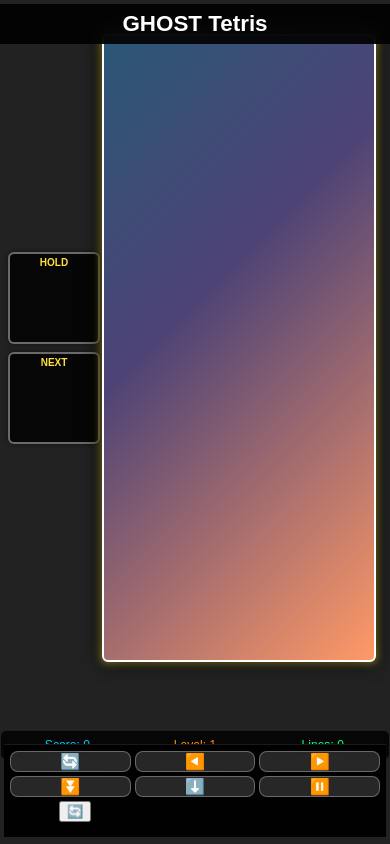
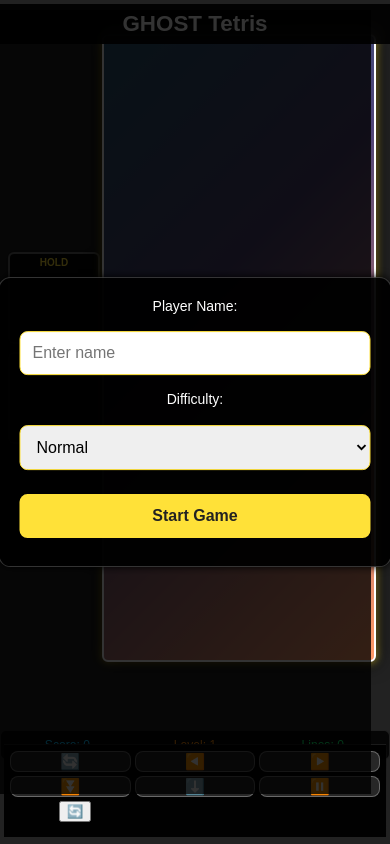
Before and after one commit to vigolub/tetris-ghost, a website: page index.html in a window 390 px wide. Drawn offline with Linux system fonts and the light colour scheme; no server answers.

Commit message:
Fix player setup visibility on mobile
- Fixed leaderboard container hiding the player setup form
- Made player setup accessible on mobile by keeping container visible
- Improved mobile layout for game initialization

```diff
--- a/style.css
+++ b/style.css
@@ -828,9 +828,24 @@ select#difficulty {
         display: none !important;
     }
 
-    /* Mobile leaderboard optimization */
+    /* Mobile leaderboard optimization - hide leaderboard but keep player setup */
+    #leaderboard-container #showLeaderboardBtn,
+    #leaderboard-container #leaderboard-modal {
+        display: none !important; /* Hide leaderboard during gameplay */
+    }
+
+    /* Keep leaderboard container visible but minimize it */
     #leaderboard-container {
-        display: none !important; /* Hide during gameplay */
+        position: fixed !important;
+        top: 0 !important;
+        left: 0 !important;
+        right: 0 !important;
+        bottom: 0 !important;
+        z-index: 1003 !important;
+        background: rgba(0, 0, 0, 0.8) !important;
+        display: flex !important;
+        align-items: center !important;
+        justify-content: center !important;
     }
 
     /* Player setup optimization */
```
